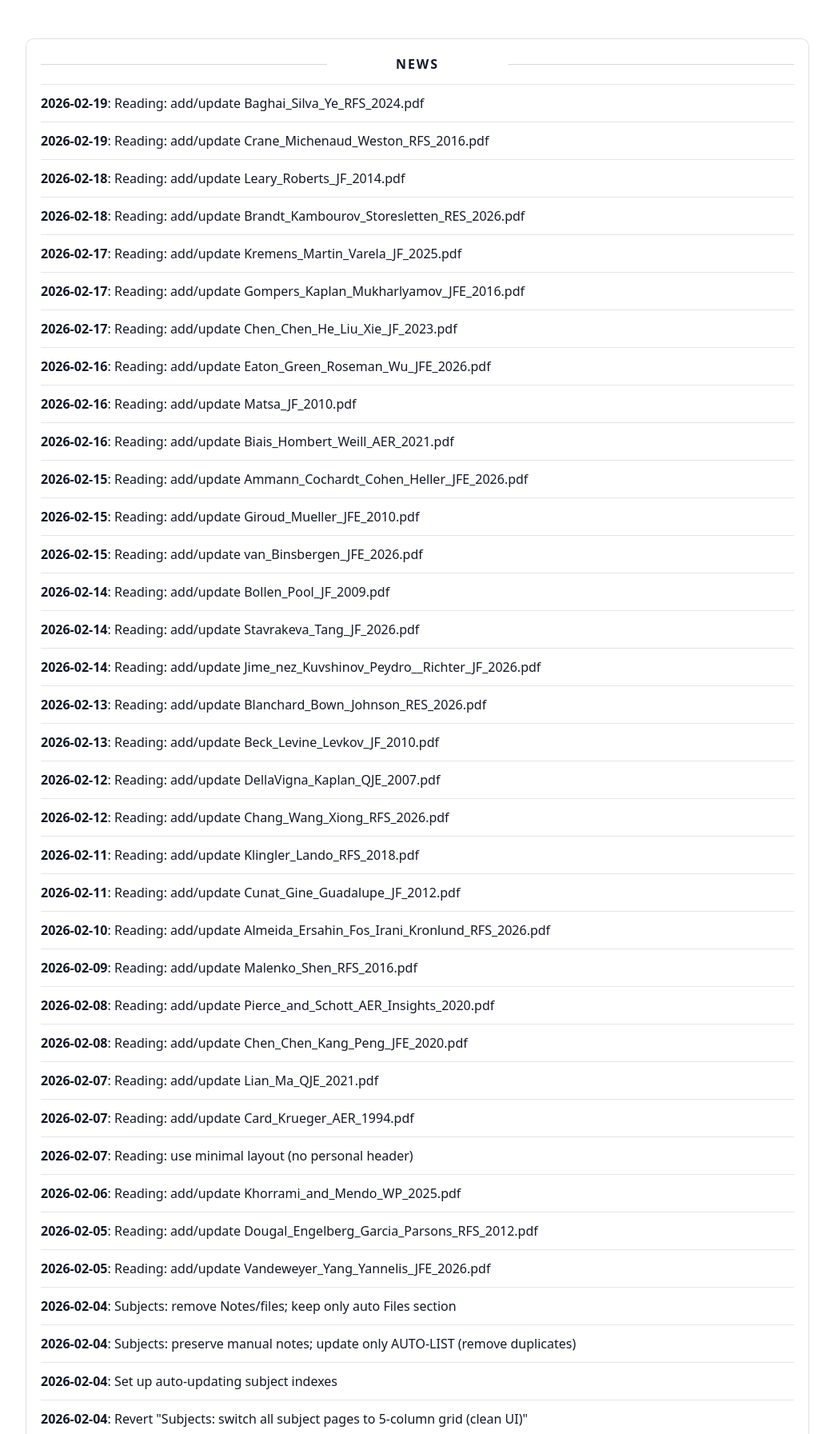
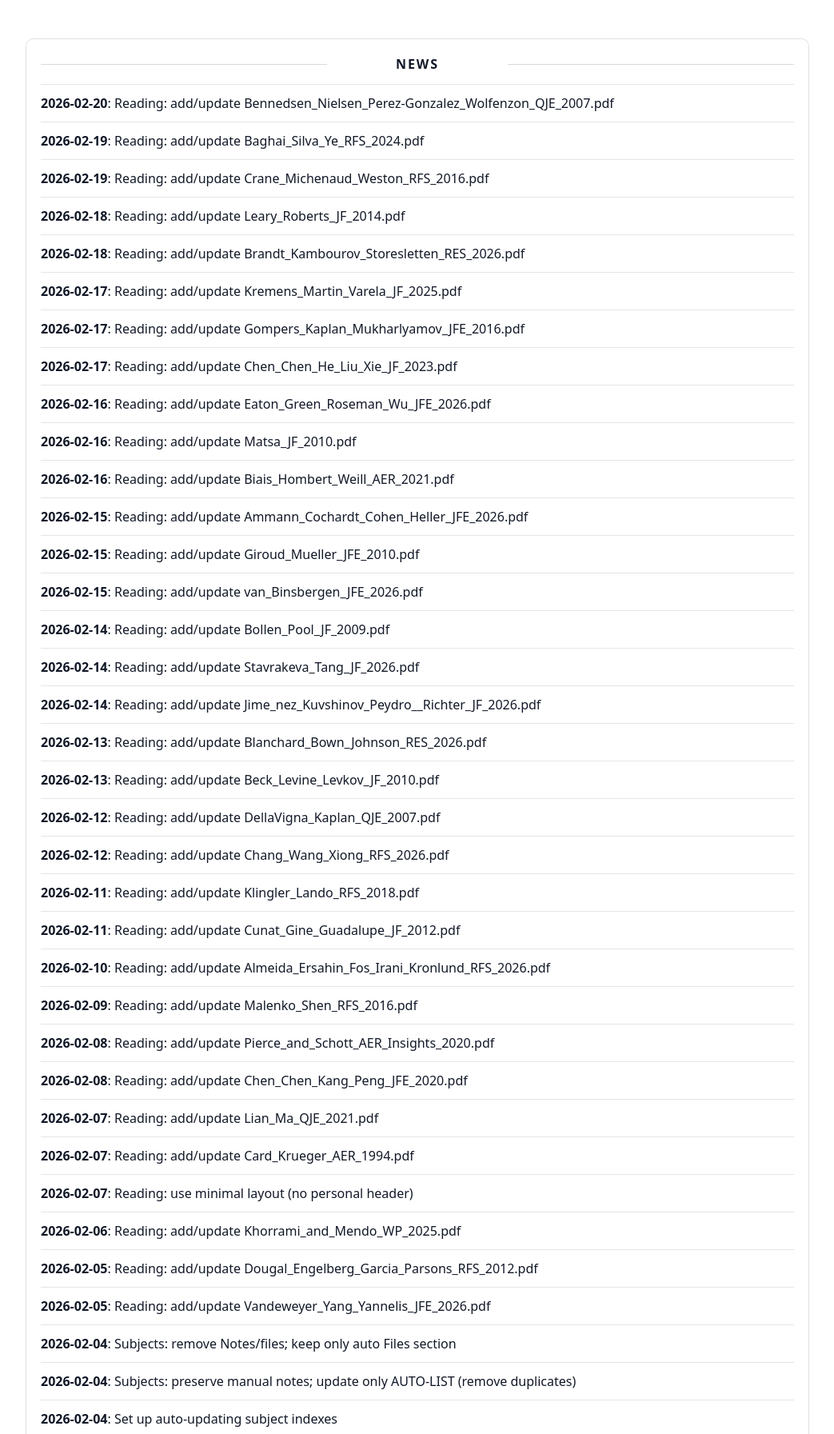
Before and after one commit to yaxinzn/study-archive, a Jekyll site: the page built from updates/index.md, in a window 1280 px wide, cut to the strip 476-2269 px from the top of the page. Shown: the whole strip at 80% size, without its empty margins (118-1161 px from the left). Built offline with Jekyll 4.4.1, drawn with Linux system fonts in a browser that asks for light colours; some of the changed text lies outside the part shown.

Commit message:
chore: update NEWS feed

```diff
--- a/_data/news.yml
+++ b/_data/news.yml
@@ -1,4 +1,7 @@
 # Auto-generated update history (sorted newest -> oldest). Do not edit manually.
+- ts: "1771588522"
+  date: "2026-02-20"
+  title: "Reading: add/update Bennedsen_Nielsen_Perez-Gonzalez_Wolfenzon_QJE_2007.pdf"
 - ts: "1771503686"
   date: "2026-02-19"
   title: "Reading: add/update Baghai_Silva_Ye_RFS_2024.pdf"
```
